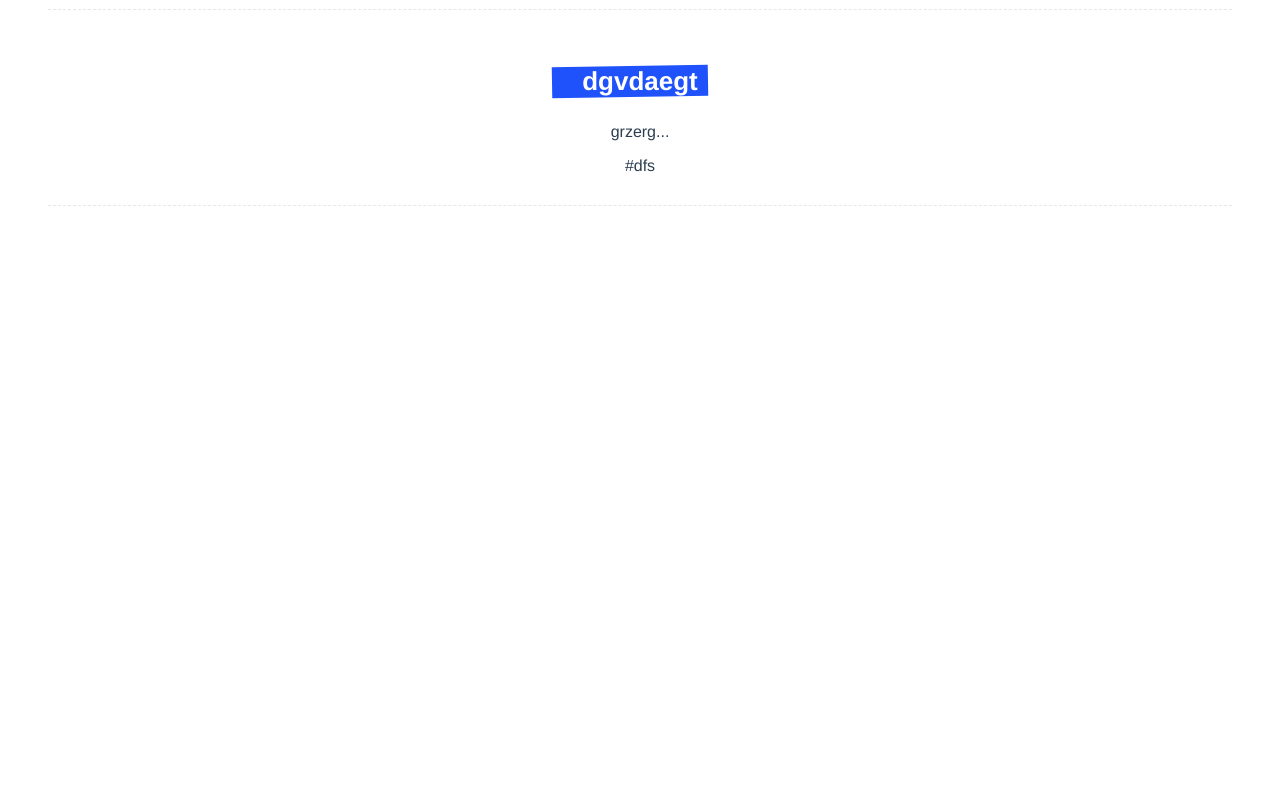
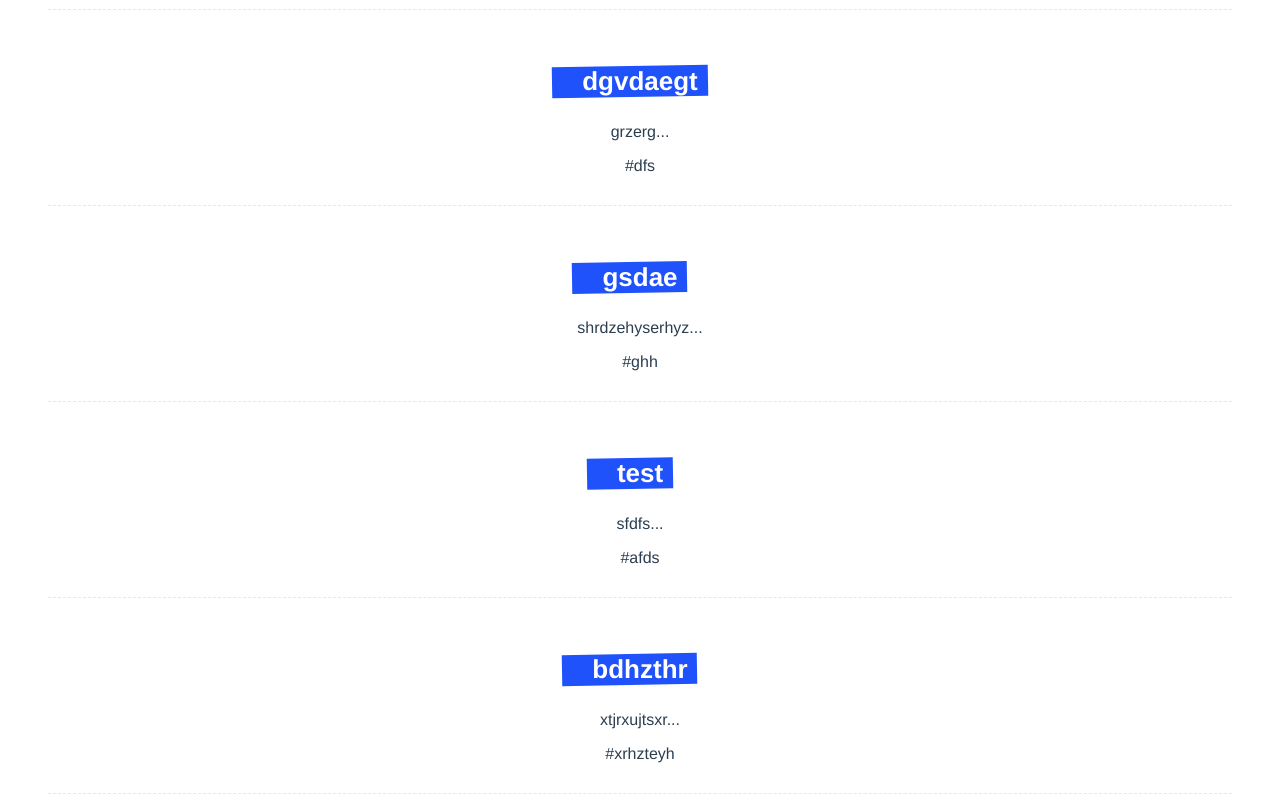
Before and after one commit to AlexStraton/dojo-blog, a Vue app: page / in a window 1280 px wide. Shown: the part 713-1513 px from the top of the page. Before the commit the page ends 949 px from the top, so only its background shows below. Built offline with nearby package versions, Linux system fonts and the light colour scheme; data requests are answered from the project's data file.

Commit message:
used router push method to redirect to home page once a new blog post has been added

```diff
--- a/data/db.json
+++ b/data/db.json
@@ -36,6 +36,30 @@
       "tags": [
         "dfs"
       ]
+    },
+    {
+      "id": "e354",
+      "title": "gsdae",
+      "body": "shrdzehyserhyz",
+      "tags": [
+        "ghh"
+      ]
+    },
+    {
+      "id": "50d9",
+      "title": "test ",
+      "body": "sfdfs",
+      "tags": [
+        "afds"
+      ]
+    },
+    {
+      "id": "8280",
+      "title": "bdhzthr",
+      "body": "xtjrxujtsxr",
+      "tags": [
+        "xrhzteyh"
+      ]
     }
   ]
 }
--- a/src/views/Create.vue
+++ b/src/views/Create.vue
@@ -14,12 +14,15 @@
 
 <script>
 import { ref } from "vue";
+import { useRouter } from "vue-router";
 export default {
   setup() {
     const title = ref("");
     const body = ref("");
     const tag = ref("");
     const tags = ref([]);
+
+    const router = useRouter();
 
     function addTag() {
       if (!tags.value.includes(tag.value)) {
@@ -38,6 +41,7 @@ export default {
             tags: tags.value,
           }),
         });
+        router.push({ name: "home" });
       } catch (error) {
         console.log(error);
       }
```
